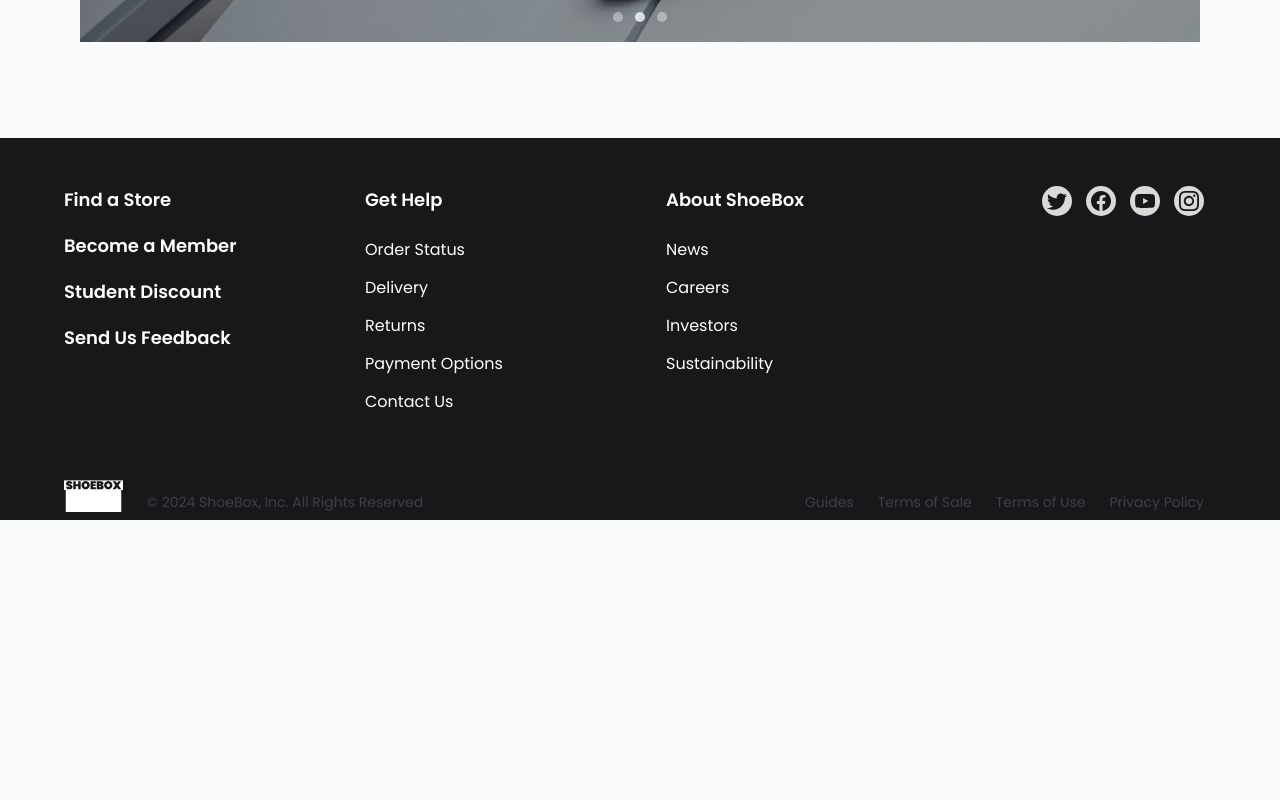
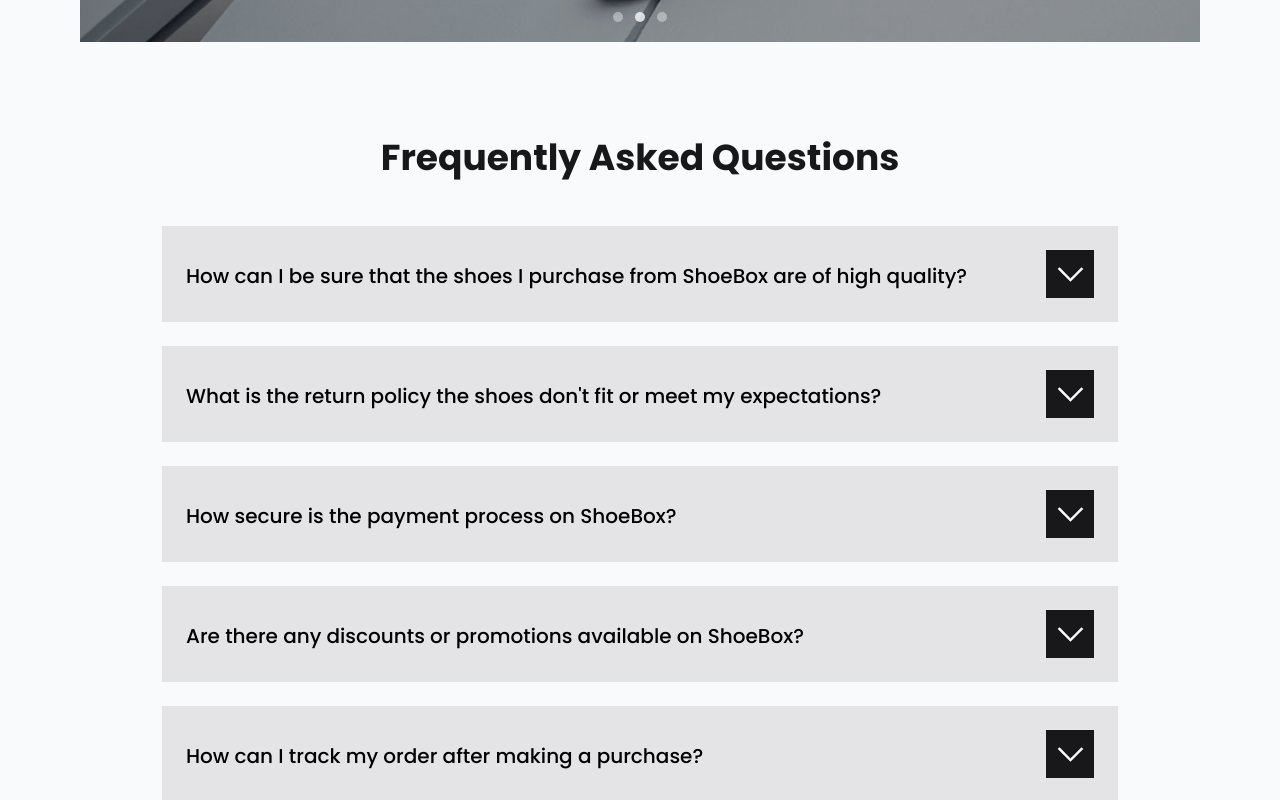
Before and after one commit to BncPntk/ShoeBox, a React (Vite) app: page / in a window 1280 px wide. Shown: the part 620-1420 px from the top of the page. Before the commit the page ends 1140 px from the top, so only its background shows below. Built offline with nearby package versions, Linux system fonts and the light colour scheme.

Commit message:
feat: add FAQ accordion to the home page

```diff
--- /dev/null
+++ b/src/components/Accordion.jsx
@@ -0,0 +1,35 @@
+import { useState } from 'react';
+import ArrowIcon from './ArrowIcon';
+
+function Accordion({ question, answer }) {
+  const [accOpen, setAccOpen] = useState(false);
+
+  return (
+    <div className='p-6 my-6 bg-zinc-200'>
+      <button
+        className={`flex justify-between items-end w-full ${accOpen ? ' border-b-4 border-zinc-900' : ''}`}
+        onClick={() => setAccOpen(!accOpen)}
+      >
+        <h3 className='px-2 pb-2 text-base font-medium md:px-0 md:text-lg lg:text-xl'>{question}</h3>
+        <div className='flex items-center justify-center cursor-pointer min-h-12 min-w-12 bg-zinc-900 '>
+          <ArrowIcon rotation={accOpen ? -90 : 90} size={27} />
+        </div>
+      </button>
+      <div
+        className={`grid overflow-hidden transition-all ease-in-out duration-300 ${
+          accOpen ? 'grid-rows-[1fr] opacity-100' : 'grid-rows-[0fr] opacity-0'
+        }`}
+      >
+        <p
+          className={`px-4 md:px-0 overflow-hidden text-sm font-medium max-w-4xl mx-auto ${
+            accOpen ? 'pt-3' : ''
+          }`}
+        >
+          {answer}
+        </p>
+      </div>
+    </div>
+  );
+}
+
+export default Accordion;
--- /dev/null
+++ b/src/components/FAQ.jsx
@@ -0,0 +1,15 @@
+import Accordion from './Accordion';
+import faqData from '../data/faqData';
+
+function FAQ() {
+  return (
+    <div className='max-w-[956px] h-full mx-auto mb-24 px-4 lg:px-0'>
+      <h2 className='mb-12 text-4xl font-bold text-center text-zinc-900'>Frequently Asked Questions</h2>
+      {faqData.map((faq, i) => (
+        <Accordion question={faq.question} answer={faq.answer} key={i} />
+      ))}
+    </div>
+  );
+}
+
+export default FAQ;
--- /dev/null
+++ b/src/data/faqData.js
@@ -0,0 +1,24 @@
+const faqArr = [
+  {
+    question: `How can I be sure that the shoes I purchase from ShoeBox are of high quality?`,
+    answer: `At ShoeBox, we take pride in offering only the finest quality footwear. Our products undergo strict quality control measures to ensure durability, comfort, and style. Additionally, we source our shoes from reputable manufacturers, and customer satisfaction is our top priority.`,
+  },
+  {
+    question: `What is the return policy the shoes don't fit or meet my expectations?`,
+    answer: `We understand that sizing and preferences can vary. That's why we offer a hassle-free return policy. If the shoes you receive don't fit or meet your expectations, simply return them within 30 days for a full refund or exchange. Check out our "Returns and Exchanges" page for more details.`,
+  },
+  {
+    question: `How secure is the payment process on ShoeBox?`,
+    answer: `Your security is our priority. ShoeBox employs the latest encryption technology to ensure that your payment information is safe and secure during the checkout process. We accept various payment methods, and you can shop with confidence knowing that your transaction details are protected.`,
+  },
+  {
+    question: `Are there any discounts or promotions available on ShoeBox?`,
+    answer: `Yes, we frequently run promotions and offer discounts on selected shoe styles. To stay updated on our latest deals, sign up for our newsletter or follow us on social media. Keep an eye out for seasonal sales and special events to enjoy fantastic savings on your favorite footwear.`,
+  },
+  {
+    question: `How can I track my order after making a purchase?`,
+    answer: `Tracking your order is easy with ShoeBox. Once your order is shipped, you will receive a confirmation email with a tracking number. Simply use this number on our "Order Tracking" page to monitor the status and location of your package in real-time. If you have any concerns, our customer support team is ready to assist you.`,
+  },
+];
+
+export default faqArr;
--- a/src/pages/Home.jsx
+++ b/src/pages/Home.jsx
@@ -3,6 +3,7 @@
 import { Helmet } from 'react-helmet';
 import Carousel from '../components/Carousel';
 import Footer from '../components/Footer';
+import FAQ from '../components/FAQ';
 
 function Home() {
   return (
@@ -12,6 +13,7 @@
       </Helmet>
       <PageNav />
       <Carousel />
+      <FAQ />
       <Footer />
     </div>
   );
```
